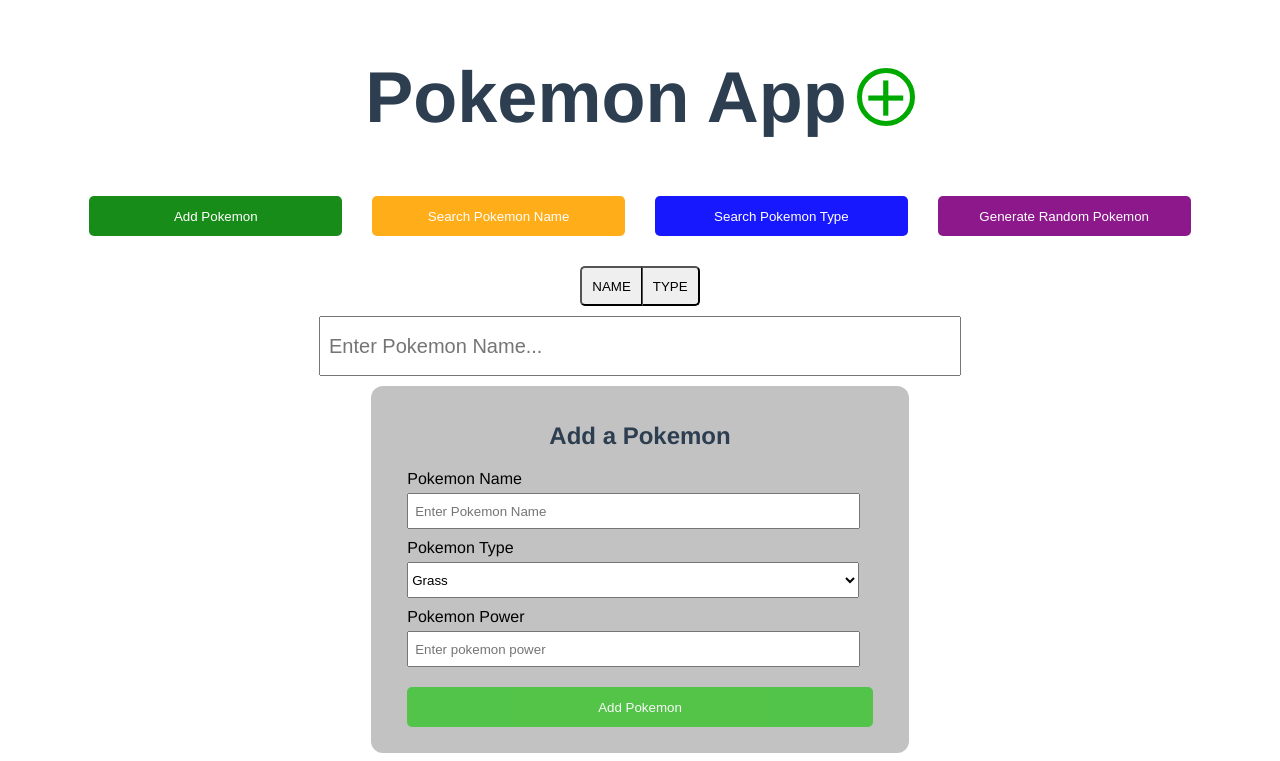
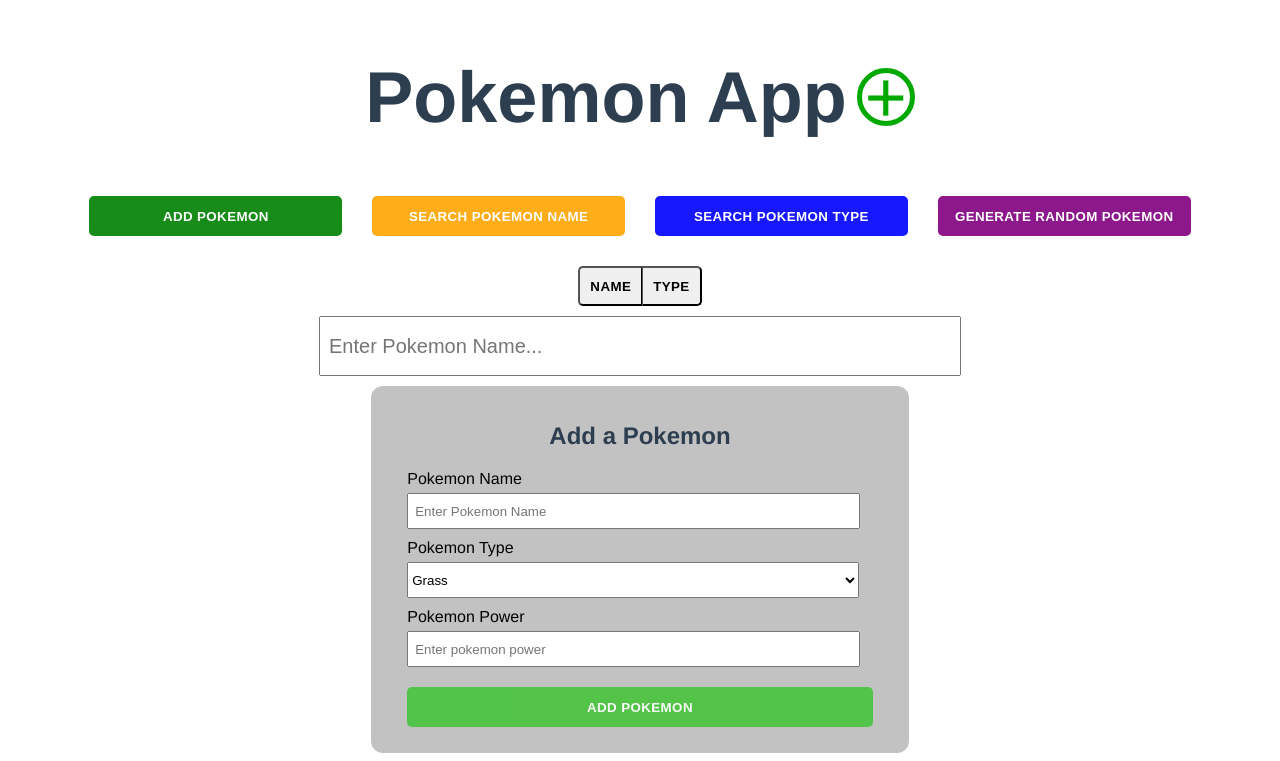
Before and after one commit to Lakshit-Chiranjiv/simple-pokemon-app---vuejs, a Vue app in the folder client/: page / in a window 1280 px wide. Shown: the top 761 px of the page. Built offline with nearby package versions, Linux system fonts and the light colour scheme.

Commit message:
improved button styles

```diff
--- a/client/src/App.vue
+++ b/client/src/App.vue
@@ -32,4 +32,10 @@
   margin: 0;
   padding: 0;
 }
+
+button{
+  font-weight: 600;
+  text-transform: uppercase;
+  letter-spacing: 0.4px;
+}
 </style>
```
